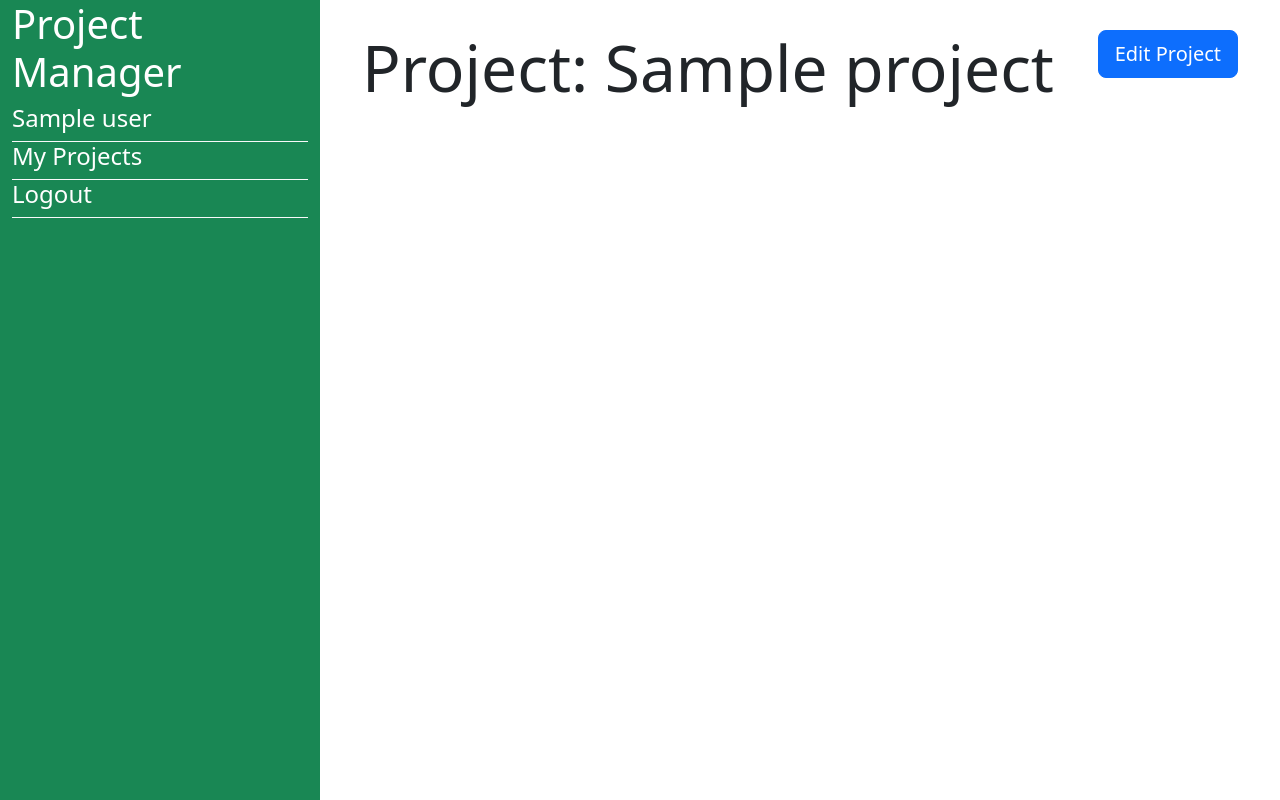
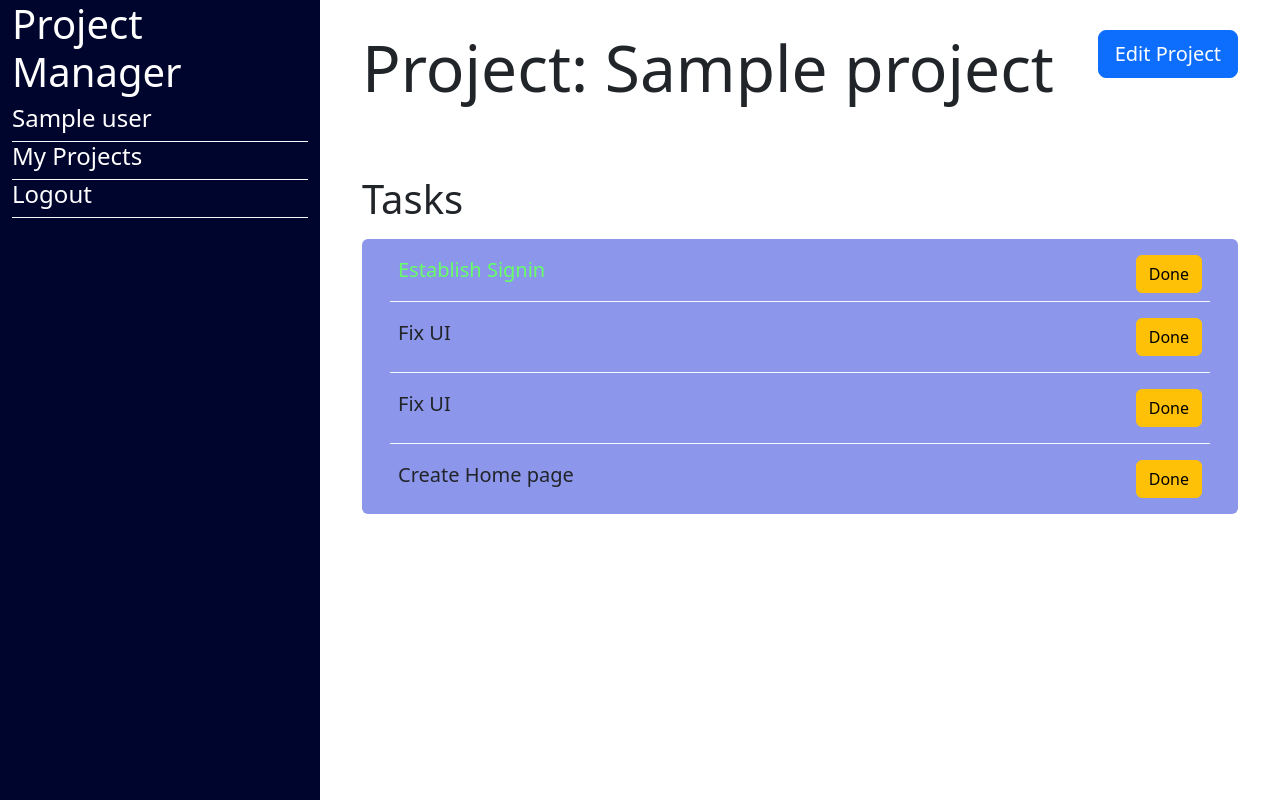
Before and after one commit to Talb057/Project-Manager, a Flask app: page /proj in a window 1280 px wide. Run offline with Flask 3, Linux system fonts and the light colour scheme; a user stored in the database is signed in; a database or web service that is not in the repository returns one stand-in record (values such as "Sample title"); some libraries are stand-ins or nearby versions.

Commit message:
Tasks UI

```diff
--- a/website/static/style.css
+++ b/website/static/style.css
@@ -5,3 +5,15 @@
 .hei{
     height: 100vh;
 }
+
+.colorvert{
+    color: #66ff66;
+}
+
+.bgbleu{
+    background-color: #00052E;
+}
+
+.bgpurple{
+    background-color: #8C96EB;
+}
--- a/website/templates/base.html
+++ b/website/templates/base.html
@@ -15,7 +15,7 @@
 <body>
     <div class="container-fluid">
         <div class="row">
-            <div class="col-3 bg-success text-white hei">
+            <div class="col-3 bgbleu text-white hei">
                 <h1>
                     <div class="display-6">Project Manager</div>
                 </h1>
--- a/website/templates/project.html
+++ b/website/templates/project.html
@@ -9,4 +9,62 @@
         <button type="button" class="btn btn-primary btn-lg">Edit Project</button>
     </section>
 
+    <section>
+
+        <h1>
+            <div class="display-6">Tasks</div>
+        </h1>
+
+        {%if length < 1 %}
+
+        <h1>
+            <div class="display-6 text-muted">No tasks were added to this project yet</div>
+        </h1>
+
+        {% else %}
+            <div class="container bgpurple rounded">
+
+                {% for i in range(0,4) %}
+                {% if i == 0 %}
+
+                <div class="d-flex justify-content-between align-items-center colorvert m-3 p-2 pt-3 border-bottom border-light">
+                    <h5>Establish Signin</h5>
+                    <button type="button" class="btn btn-warning">Done</button>
+                </div>
+
+                {% elif i == 3 %}
+
+                <div class="d-flex justify-content-between align-items-center m-3 px-2 pb-3">
+                    <h5>Create Home page</h5>
+                    <button type="button" class="btn btn-warning">Done</button>
+                </div>
+
+                {% else %}
+
+                <div class="d-flex justify-content-between align-items-center m-3 px-2 pb-3 border-bottom border-light">
+                    <h5>Fix UI</h5>
+                    <button type="button" class="btn btn-warning">Done</button>
+                </div>
+
+                {% endif %}
+                {% endfor %}
+                <!-- {%for task in tasks %}
+                <div class="p-2 bgpurple">
+                    <div class="d-flex justify-content-between align-items-center bg-seconadry m-3">
+                        <h5>{{ task[1] }}</h5>
+                        <button type="button" class="btn btn-warning">Done</button>
+                    </div>
+                </div>
+                {% endfor %} -->
+
+                <!-- <div class="d-flex justify-content-between align-items-center m-3 px-2 pb-3 border-bottom border-light">
+                    <h5>Create database</h5>
+                    <button type="button" class="btn btn-warning">Done</button>
+                </div> -->
+
+
+            </div>
+        {% endif %}
+    </section>
+
 {% endblock %}
--- a/website/views.py
+++ b/website/views.py
@@ -36,12 +36,22 @@ def project():
     project_id = request.args.get('project_id')
     conn = connect_db()
     cur = conn.cursor()
-    cur.execute(f"SELECT * FROM projects WHERE projects.project_id = '{project_id}';")
+    cur.execute(f"SELECT * FROM projects WHERE projects.project_id = {project_id};")
     project = cur.fetchall()
+
     print("*********************project()")
     print(type(project))
     print(project)
-    return render_template("project.html", user = current_user, project = project)
+
+    cur.execute(f"SELECT tasks.id, tasks.description, tasks.done FROM projects INNER JOIN tasks ON projects.project_id = {project_id} AND tasks.project_id = projects.project_id;")
+    tasks = cur.fetchall()
+    print()
+    print("*********************project()")
+    length = len(tasks)
+    print(type(tasks))
+    print(tasks)
+
+    return render_template("project.html", tasks = tasks, user = current_user, project = project, length = length)
 
 @views.route('/create-project', methods = ['GET','POST'])
 @login_required
```
Also changed, not shown: website/database.txt (+15 -0 lines).
